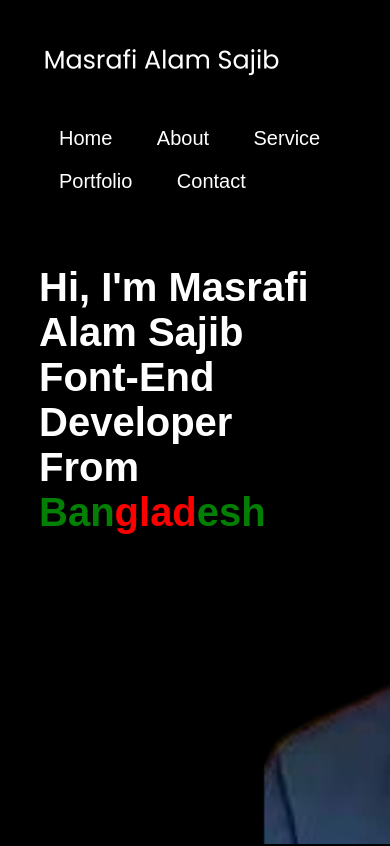
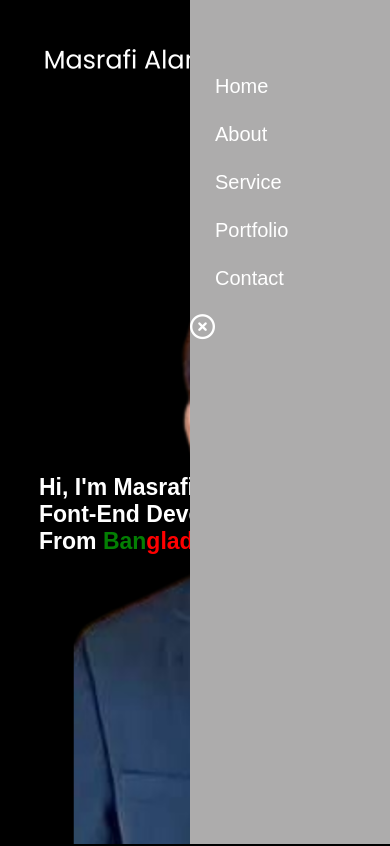
Before and after one commit to masrafialamsajib/portfolio-project-ms, a plain HTML site: page index.html in a window 390 px wide. Shown: the top 846 px of the page. Drawn offline with Linux system fonts and the light colour scheme.

Commit message:
media one

```diff
--- a/index.html
+++ b/index.html
@@ -26,7 +26,9 @@
                     <li><a href="#">Service</a></li>
                     <li><a href="#">Portfolio</a></li>
                     <li><a href="#">Contact</a></li>
+                    <i class="fa-regular fa-circle-xmark"></i>
                 </ul>
+                <i class="fa-solid fa-bars"></i>
             </nav>
 
 
@@ -166,6 +168,9 @@
             </div>
         </div>
     </div>
+    <div class="copyright">
+        <p>copyright © sample portfolio made by Masrafi Alam</p>
+    </div>
 
 
 
--- a/style.css
+++ b/style.css
@@ -327,7 +327,7 @@ nav ul li a:hover::after{
     width: 100%;
 }
 form input, form textarea{
-    width: 100%;
+    width: 90%;
     border: 0;
     outline: none;
     background: #a4a2a2;
@@ -337,3 +337,75 @@ form input, form textarea{
     font-size: 18px;
     border-radius: 6px;
 }
+form btn{
+    padding: 14px 60px;
+    font-size: 18px;
+    margin-top: 20px;
+    cursor: pointer;
+}
+
+/* --------footer------ */
+.copyright{
+    width: 100%;
+    text-align: center;
+    padding: 25px 0;
+    background: #6a6969;
+    font-weight: 500;
+    margin-top: 20px;
+}
+
+
+
+
+
+
+/* ------------Small screen media query--------- */
+
+nav .fa-regular{
+    display: none;
+}
+nav .fa-solid{
+    display: none;
+}
+
+
+@media only screen and (max-width: 600px){
+    #header{
+        background-image: url(images/mobile\ background\ portfolio.png);
+    }
+    .header-text{
+        margin-top: 100%;
+        padding-top: 45px;
+        font-size: 16px;
+    }
+    .header-text h1{
+        font-size: 23px;
+    }
+    nav .fa-regular{
+        display: block;
+        font-size: 25px;
+    }
+    nav .fa-solid{
+        display: block;
+        font-size: 30px;
+    }
+    nav ul{
+        background: #adacac;
+        position: fixed;
+        top: 0;
+        right: 0;
+        width: 200px;
+        height: 100vh;
+        padding-top: 50px;
+    }
+    nav ul li{
+        display: block;
+        margin: 25px;
+    }
+    nav ul .fa-solid{
+        position: absolute;
+        top: 25px;
+        left: 25px;
+        cursor: pointer;
+    }
+}
```
